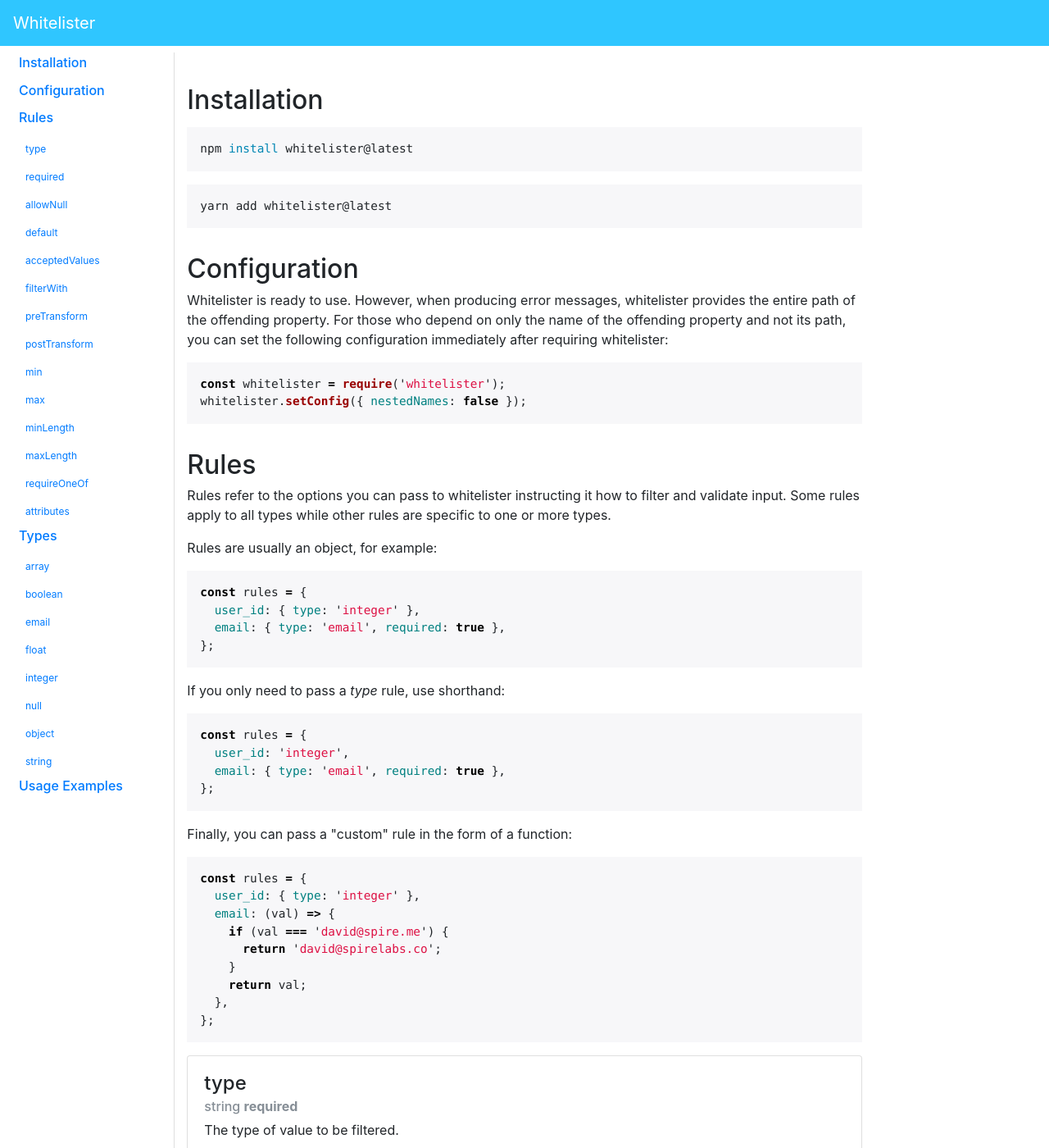
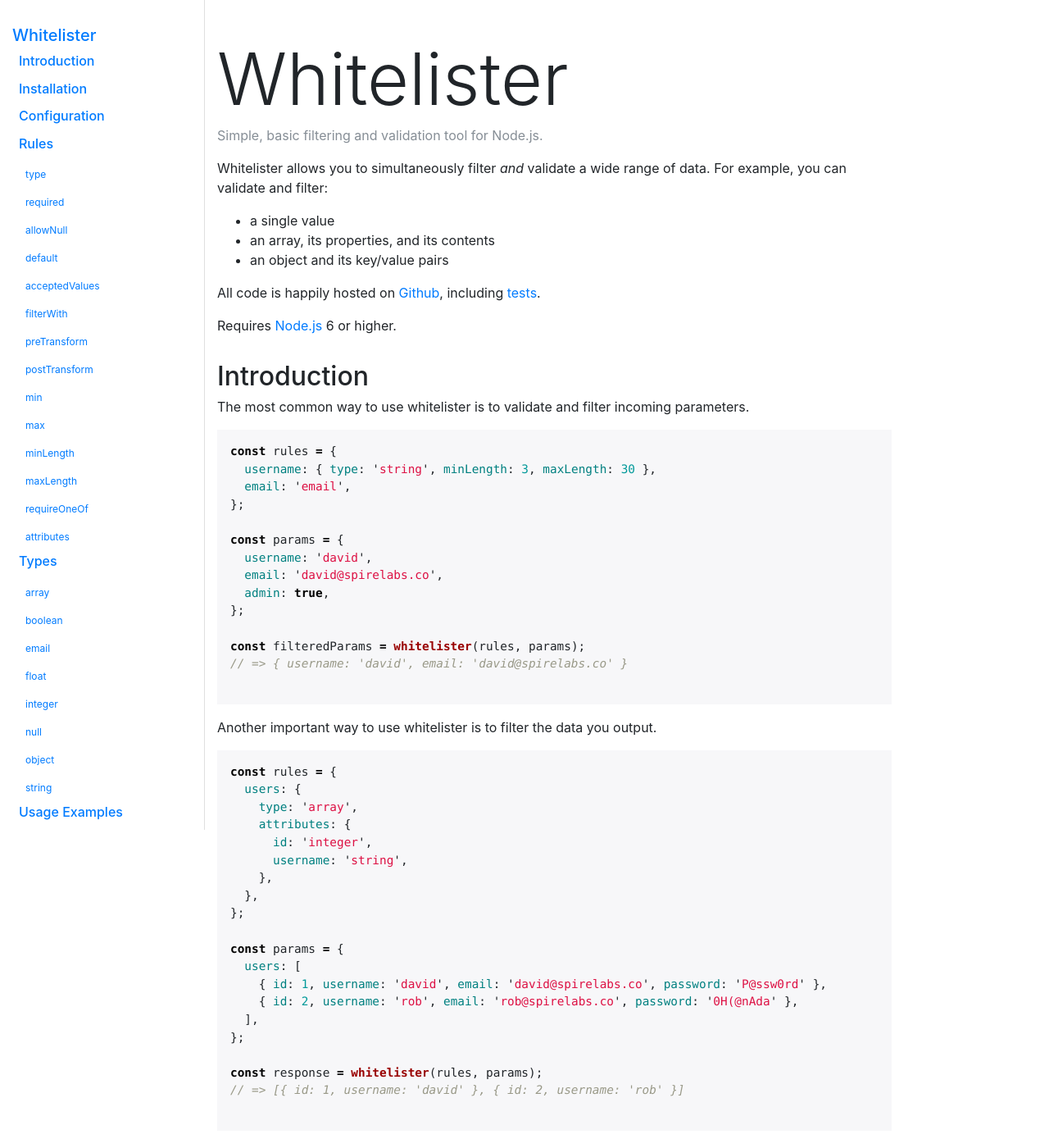
Before and after one commit to peakmoney/whitelister, a Jekyll site: the page built from docs/index.html, in a window 1280 px wide and 1400 px high. Shown: the whole window at 82% size. Built offline with Jekyll 4.4.1, drawn with Linux system fonts in a browser that asks for light colours; nearby versions of some CDN libraries; some of the changed text lies outside the part shown.

Commit message:
added link to site, flushed out intro

```diff
--- /dev/null
+++ b/docs/_includes/intro.html
@@ -0,0 +1,78 @@
+<h2 class="display-2">Whitelister</h2>
+    <p class="text-muted">Simple, basic filtering and validation tool for Node.js.</p>
+    <p>
+      Whitelister allows you to simultaneously filter <i>and</i> validate a wide range of data. For example, you can validate and filter:
+      <ul>
+        <li>a single value</li>
+        <li>an array, its properties, and its contents</li>
+        <li>an object and its key/value pairs</li>
+      </ul>
+      All code is happily hosted on <a href="https://github.com/SpireTeam/whitelister">Github</a>, including <a href="https://github.com/SpireTeam/whitelister/blob/master/test/spec.js">tests</a>.
+    </p>
+    <p>Requires <a href="https://nodejs.org/en/">Node.js</a> 6 or higher.</p>
+    <h2 id="introduction">Introduction</h2>
+    <p>
+      The most common way to use whitelister is to validate and filter incoming parameters.
+
+      {% highlight js %}
+const rules = {
+  username: { type: 'string', minLength: 3, maxLength: 30 },
+  email: 'email',
+};
+
+const params = {
+  username: 'david',
+  email: 'david@spirelabs.co',
+  admin: true,
+};
+
+const filteredParams = whitelister(rules, params);
+// => { username: 'david', email: 'david@spirelabs.co' }
+      {% endhighlight %}
+
+      Another important way to use whitelister is to filter the data you output.
+
+      {% highlight js %}
+const rules = {
+  users: {
+    type: 'array',
+    attributes: {
+      id: 'integer',
+      username: 'string',
+    },
+  },
+};
+
+const params = {
+  users: [
+    { id: 1, username: 'david', email: 'david@spirelabs.co', password: 'P@ssw0rd' },
+    { id: 2, username: 'rob', email: 'rob@spirelabs.co', password: '0H(@nAda' },
+  ],
+};
+
+const response = whitelister(rules, params);
+// => [{ id: 1, username: 'david' }, { id: 2, username: 'rob' }]
+      {% endhighlight %}
+
+      Finally, whitelister truly blurs the line between filtering and validation. When a value fails validation, whitelister throws an error.
+
+      {% highlight js %}
+const rules = {
+  user: {
+    type: 'object',
+    required: true,
+    attributes: {
+      email: { type: 'email', required: true },
+      password: { type: 'string', required: true },
+    },
+  },
+};
+
+const params = {
+  user: { email: 'david@spirelabs.co' },
+};
+
+return Promise.try(() => whitelister(rules, params));
+// => throws WhitelistError user[password] is required
+      {% endhighlight %}
+    </p>
--- a/docs/_includes/left_sidebar.html
+++ b/docs/_includes/left_sidebar.html
@@ -1,5 +1,11 @@
 <div class="col-12 col-md-3 col-xl-2 sticky-top spire-sidebar">
   <nav class="spire-links" id="spire-nav">
+    <a href="/">
+      <h5>Whitelister</h1>
+    </a>
+    <a class="spire-link" href="#introduction">
+      <h6>Introduction</h6>
+    </a>
     <a class="spire-link" href="#installation">
       <h6>Installation</h6>
     </a>
--- a/docs/_includes/types.html
+++ b/docs/_includes/types.html
@@ -30,8 +30,9 @@ const rules = {
 <div class="card mb-3" id="types-{{ type.name }}">
   <div class="card-body">
     <h4 class="card-title">{{ type.name }}</h4>
+    <p class="card-text">Accepted values: {{ type.accepts }}</p>
     <p>
-      special rules: {% if type.special_rules -%}
+      Special rules: {% if type.special_rules -%}
       {%- for rule in type.special_rules limit:length -%}<a href="#rules-{{ rule }}">{{ rule }}</a>, {% endfor -%}
       {%- else -%}
       <i>none</i>
--- a/docs/_layouts/default.html
+++ b/docs/_layouts/default.html
@@ -2,8 +2,7 @@
 <html lang="en">
   {% include header.html %}
   <body>
-    {% include navbar.html %}
-    <div class="container-fluid">
+    <div class="container-fluid" style="min-width:768px;">
       {{ content }}
       <!-- <div class="row flex-xl-nowrap">
         <div class="col-12">
--- a/docs/_sass/_style.scss
+++ b/docs/_sass/_style.scss
@@ -5,8 +5,10 @@
 
 // Sidebar
 .spire-sidebar {
+  position: fixed;
+  min-width: 250px;
+  padding-top: 2rem;
   max-height: calc(100vh - 4rem);
-  top: 4rem;
   border-right: 1px solid rgba(0,0,0,.125);
   z-index: 1000;
 
@@ -29,6 +31,8 @@
 // Main Content
 .spire-main {
   padding-top: 1rem;
+  width: 750px;
+  margin-left: 250px;
 
   h2 {
     margin-top: 2rem;
--- a/docs/index.html
+++ b/docs/index.html
@@ -4,7 +4,8 @@ id: home
 ---
 <div class="row flex-xl-nowrap">
   {% include left_sidebar.html %}
-  <div class="col-12 col-md-9 col-xl-8 spire-main">
+  <div class="col-12 col-md-9 col-xl-8 spire-main" style="min-width:756px">
+    {% include intro.html %}
     {% include installation.html %}
     {% include configuration.html %}
     {% include rules.html %}
```
Also changed, not shown: docs/_data/types.yml (+8 -0 lines), README.md.
